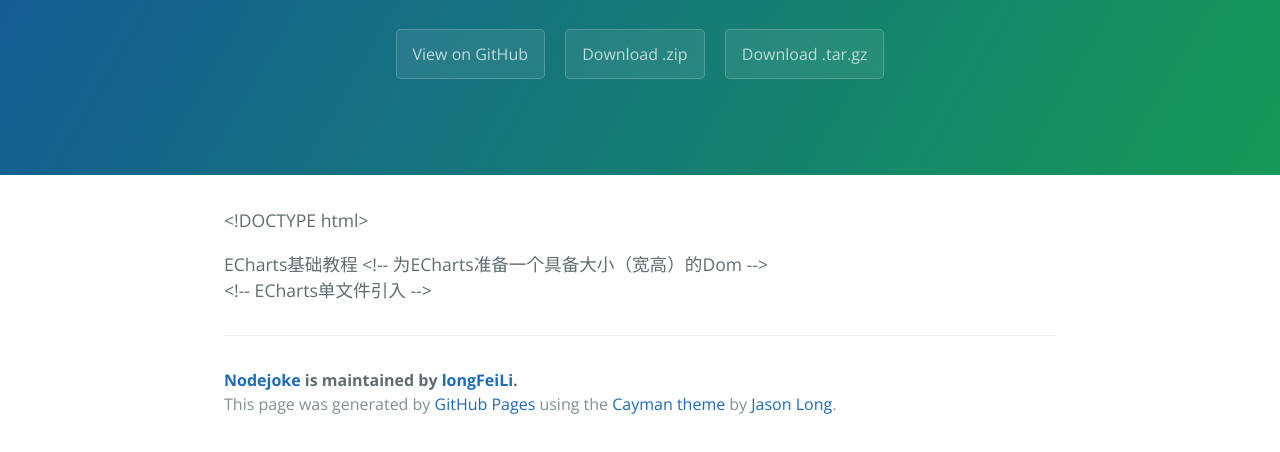
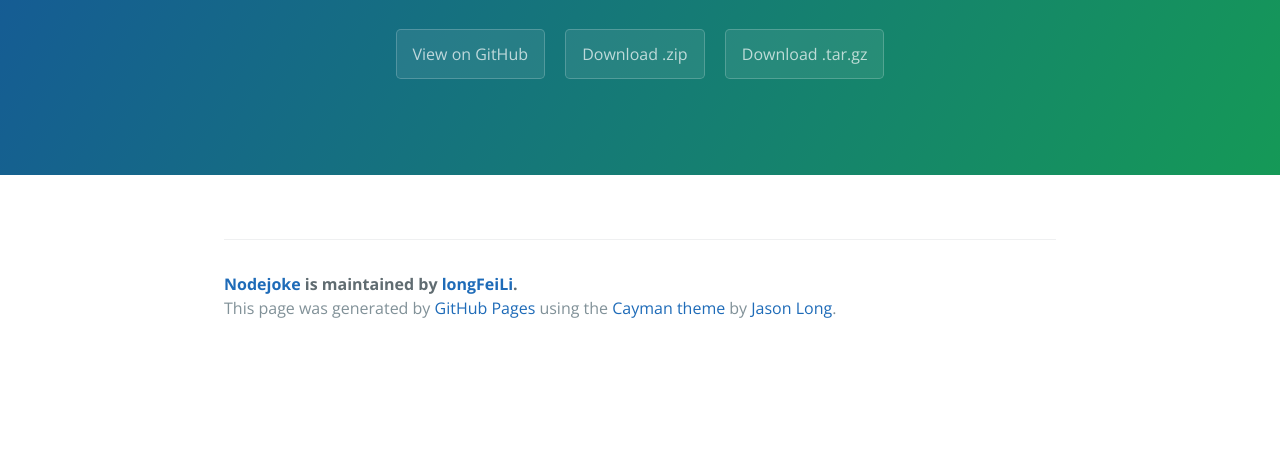
Before and after one commit to longFeiLi/nodeJoke, a plain HTML site: page index.html in a window 1280 px wide. Shown: the part 208-660 px from the top of the page. Drawn offline with nearby package versions, Linux system fonts and the light colour scheme.

```diff
--- a/index.html
+++ b/index.html
@@ -19,15 +19,7 @@
     </section>
 
     <section class="main-content">
-      <p>&lt;!DOCTYPE html&gt;
-</p>
-
-    ECharts基础教程
-
-
-    &lt;!-- 为ECharts准备一个具备大小（宽高）的Dom --&gt;
-    <div id="main"></div>
-    &lt;!-- ECharts单文件引入 --&gt;
+      <p></p><div id="main"></div>
 
 
 
```
Also changed, not shown: params.json (+1 -1 lines).
